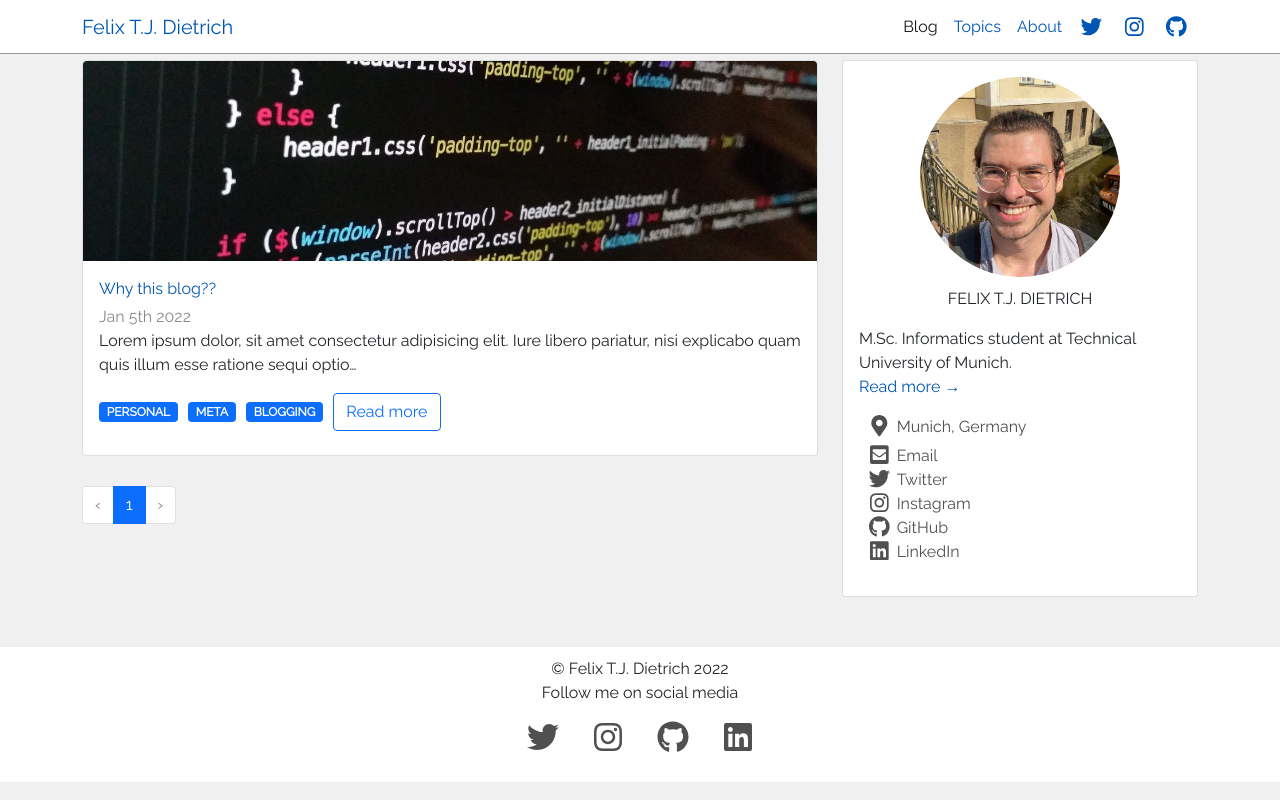
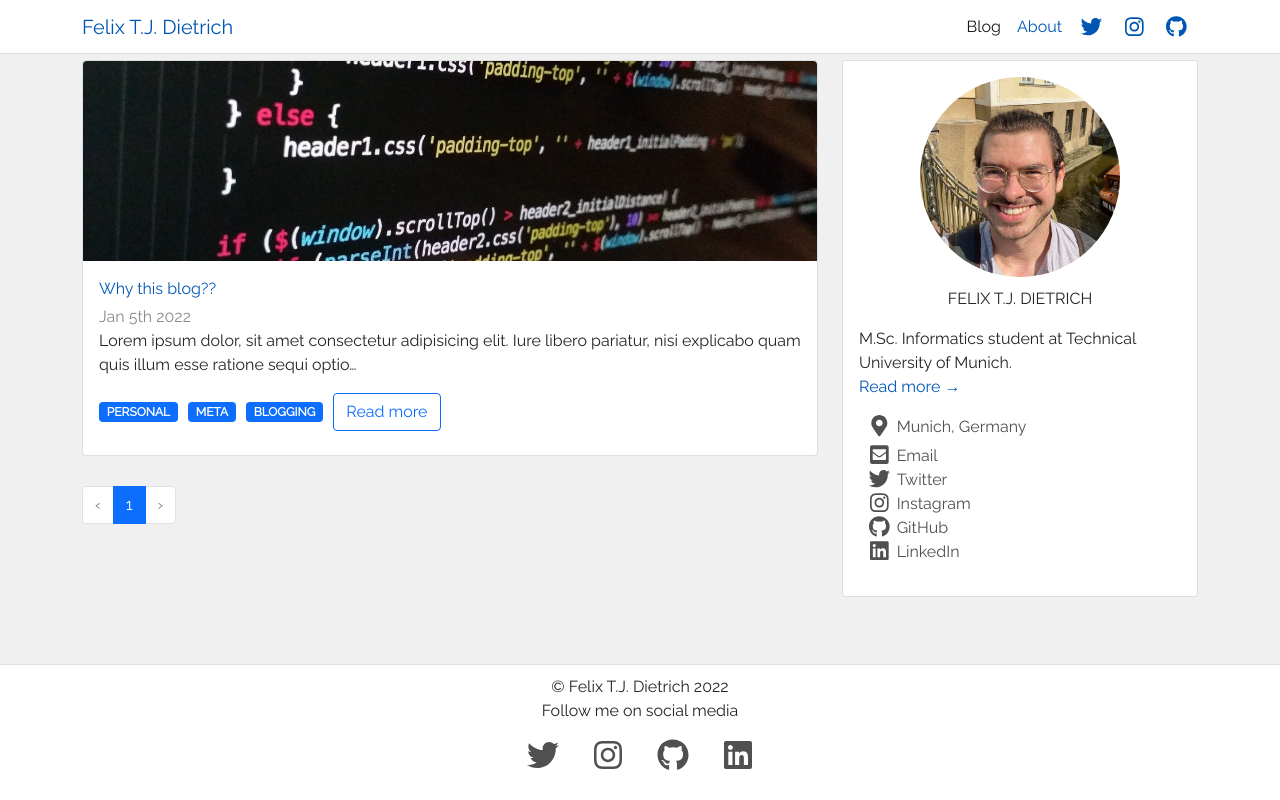
Before and after one commit to FelixTJDietrich/homepage, a Gatsby site: page / in a window 1280 px wide. Built offline with nearby package versions, Linux system fonts and the light colour scheme; Gatsby itself is replaced by a stand-in of ours; some packages are replaced by stand-ins of ours.

Commit message:
Change header and footer

```diff
--- a/src/components/header.js
+++ b/src/components/header.js
@@ -52,11 +52,11 @@ class Header extends React.Component {
                   Blog
                 </NavLink>
               </NavItem>
-              <NavItem>
+              {/* <NavItem>
                 <NavLink href="/tags" className={pathname === "/tags" ? "active" : "normal"}>
                   Topics
                 </NavLink>
-              </NavItem>
+              </NavItem> */}
               <NavItem>
                 <NavLink href="/about" className={pathname === "/about" ? "active" : "normal"}>
                   About
--- a/src/components/layout.js
+++ b/src/components/layout.js
@@ -28,8 +28,11 @@ const Layout = ({ children }) => (
       }
     `}
     render={data => (
-      <>
+      <body className="d-flex flex-column min-vh-100">
+        <header>
           <Header siteTitle={data.site.siteMetadata?.title || `Title`} />
+        </header>
+        <content>
           <Container className="container" id="content">
             <Row>
               <Col md="8">
@@ -40,8 +43,11 @@ const Layout = ({ children }) => (
               </Col>
             </Row>
           </Container>
+        </content>
+        <footer className="mt-auto">
           <Footer />
-      </>
+        </footer>
+      </body>
     )}
   />
 )
--- a/src/styles/_base.scss
+++ b/src/styles/_base.scss
@@ -21,7 +21,7 @@ h1 {
   background-color: white;
   // border-right: 1px solid rgba(0, 0, 0, 0.4);
   // border-left: 1px solid rgba(0, 0, 0, 0.4);
-  border-bottom: 1px solid rgba(0, 0, 0, 0.4);
+  border-bottom: 1px solid rgba(0, 0, 0, 0.125);
   line-height: 1;
 }
 .navbar-light .navbar-nav .nav-link,
--- a/src/styles/_footer.scss
+++ b/src/styles/_footer.scss
@@ -3,6 +3,7 @@
   margin-top: 20px;
   padding: 10px;
   text-align: center;
+  border-top: 1px solid rgba(0, 0, 0, 0.125);
 
   .footer-social-links {
     text-align: center;
```
Lines whose indentation alone changed are shown as unchanged.
